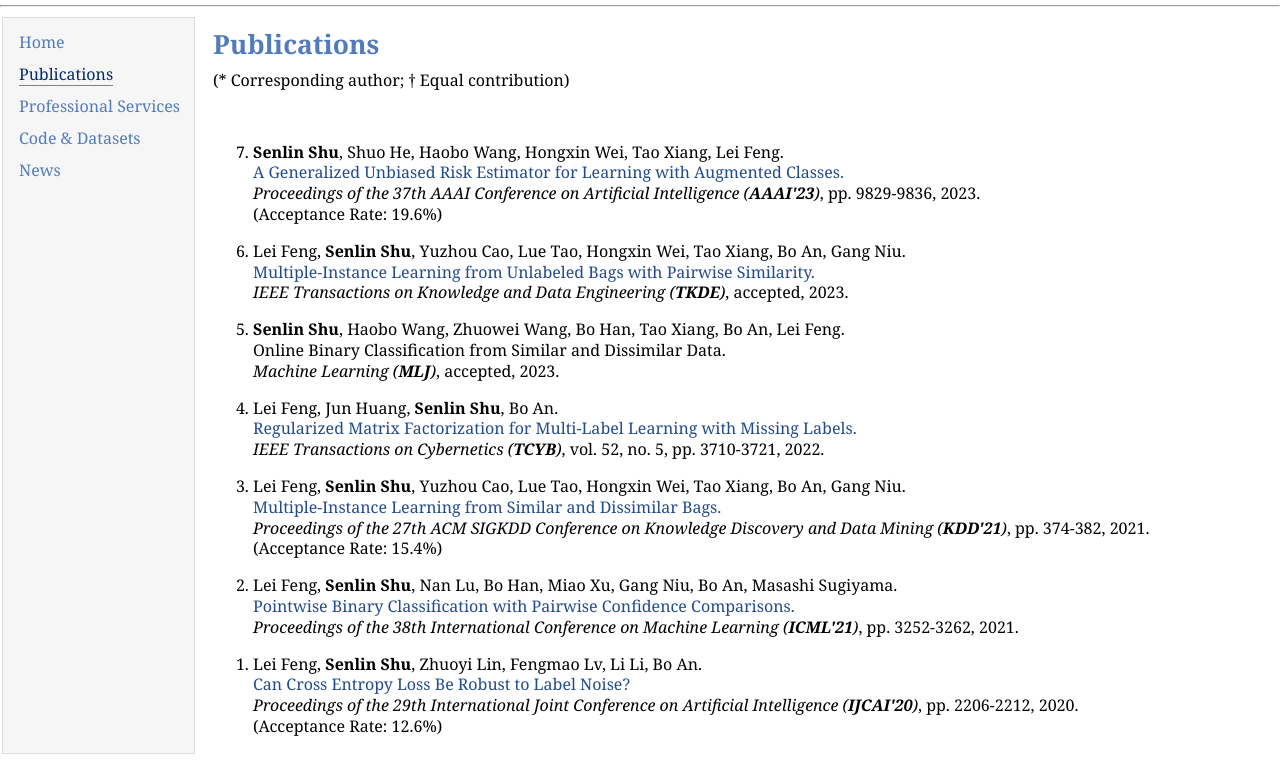
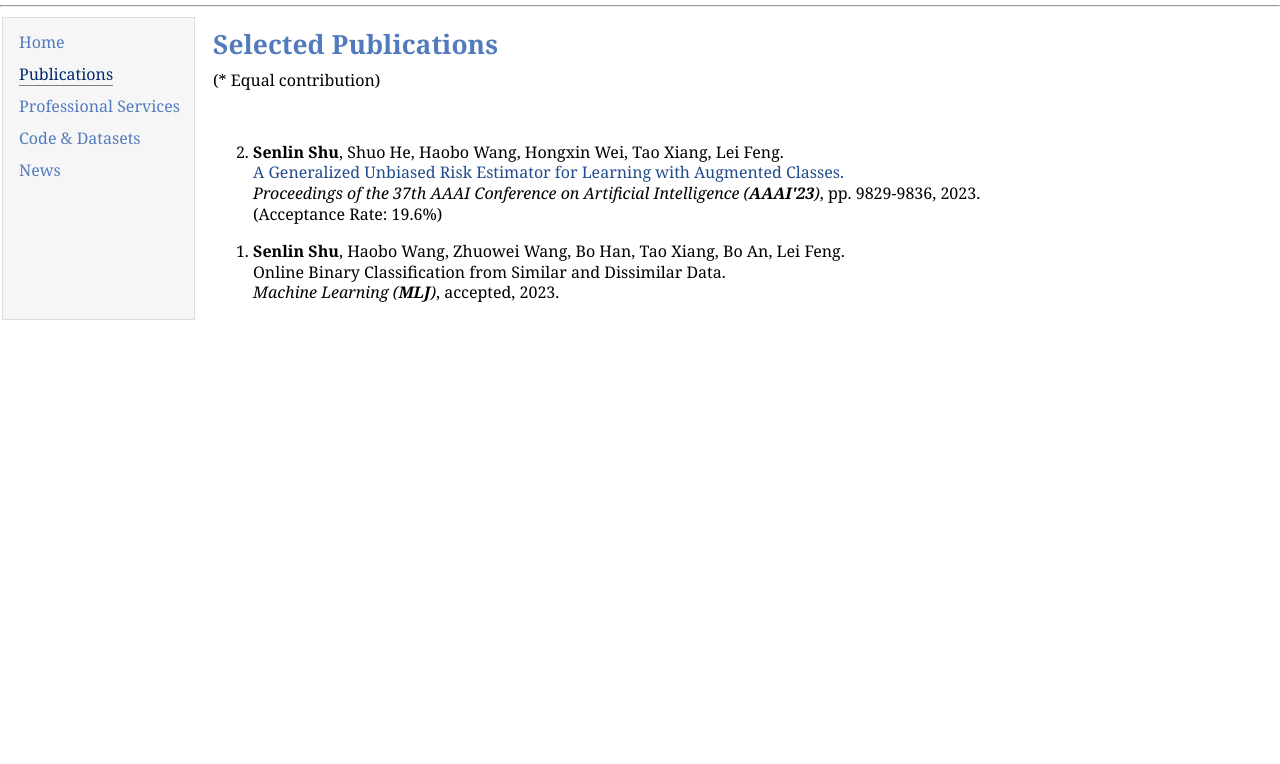
Before and after one commit to shusenlin/shusenlin.github.io, a plain HTML site: page research.html in a window 1280 px wide. Shown: the part 66-830 px from the top of the page. After the commit the page ends 800 px from the top, so only its background shows below. Drawn offline with Linux system fonts and the light colour scheme.

Commit message:
Update research.html

```diff
--- a/research.html
+++ b/research.html
@@ -22,8 +22,8 @@
 
     <!-- <h1 style="margin-top: 0em"></h1><br> -->
 
-	<h1 style="margin-top: 0em">Publications</h1>
-	<p>(* Corresponding author; &#8224 Equal contribution)</p><br>
+	<h1 style="margin-top: 0em">Selected Publications</h1>
+	<p>(* Equal contribution)</p><br>
 	<!--
 	<p>[ <a href="#2023">2023</a>,
 		 <a href="#2022">2022</a>,
@@ -43,38 +43,11 @@
 				(Acceptance Rate: 19.6%)
             </p></li>
 			<li><p style = "margin:15px 0">
-                Lei Feng, <b>Senlin Shu</b>, Yuzhou Cao, Lue Tao, Hongxin Wei, Tao Xiang, Bo An, Gang Niu.<br>
-                <a href="https://ieeexplore.ieee.org/document/10021858" target="_blank">Multiple-Instance Learning from Unlabeled Bags with Pairwise Similarity.</a><br>
-				<i>IEEE Transactions on Knowledge and Data Engineering (<b>TKDE</b>)</i>, accepted, 2023.<br>
-            </p></li>
-			<li><p style = "margin:15px 0">
                 <b>Senlin Shu</b>, Haobo Wang, Zhuowei Wang, Bo Han, Tao Xiang, Bo An, Lei Feng.<br>
                 Online Binary Classification from Similar and Dissimilar Data.<br>
 				<i>Machine Learning (<b>MLJ</b>)</i>, accepted, 2023.<br>
             </p></li>
-      <li><p style = "margin:15px 0">
-        Lei Feng, Jun Huang, <b>Senlin Shu</b>, Bo An.<br>
-        <a href="https://ieeexplore.ieee.org/abstract/document/9198894" target="_blank">Regularized Matrix Factorization for Multi-Label Learning with Missing Labels.</a><br>
-        <i>IEEE Transactions on Cybernetics (<b>TCYB</b>)</i>, vol. 52, no. 5, pp. 3710-3721, 2022.<br>
-            </p></li>
 <!-- <h2><hr><a name="2021"></a>2021</h2> -->
-			<li><p style = "margin:15px 0">
-				Lei Feng, <b>Senlin Shu</b>, Yuzhou Cao, Lue Tao, Hongxin Wei, Tao Xiang, Bo An, Gang Niu.<br>
-				<a href="https://dl.acm.org/doi/abs/10.1145/3447548.3467318" target="_blank">Multiple-Instance Learning from Similar and Dissimilar Bags.</a><br>
-				<i>Proceedings of the 27th ACM SIGKDD Conference on Knowledge Discovery and Data Mining (<b>KDD'21</b>)</i>, pp. 374-382, 2021.<br>
-				(Acceptance Rate: 15.4%)
-            </p></li>
-			<li><p style = "margin:15px 0">
-				Lei Feng, <b>Senlin Shu</b>, Nan Lu, Bo Han, Miao Xu, Gang Niu, Bo An, Masashi Sugiyama.<br>
-				<a href="https://arxiv.org/pdf/2010.01875.pdf" target="_blank">Pointwise Binary Classification with Pairwise Confidence Comparisons.</a><br>
-				<i>Proceedings of the 38th International Conference on Machine Learning (<b>ICML'21</b>)</i>, pp. 3252-3262, 2021.<br>
-            </p></li>
-			<li><p style = "margin:15px 0">
-				Lei Feng, <b>Senlin Shu</b>, Zhuoyi Lin, Fengmao Lv, Li Li, Bo An.<br>
-				<a href="https://www.ijcai.org/proceedings/2020/0305.pdf" target="_blank">Can Cross Entropy Loss Be Robust to Label Noise?</a><br>
-				<i>Proceedings of the 29th International Joint Conference on Artificial Intelligence (<b>IJCAI'20</b>)</i>, pp. 2206-2212, 2020.<br>
-				(Acceptance Rate: 12.6%)
-            </p></li>
     </ol>
 
 
```
